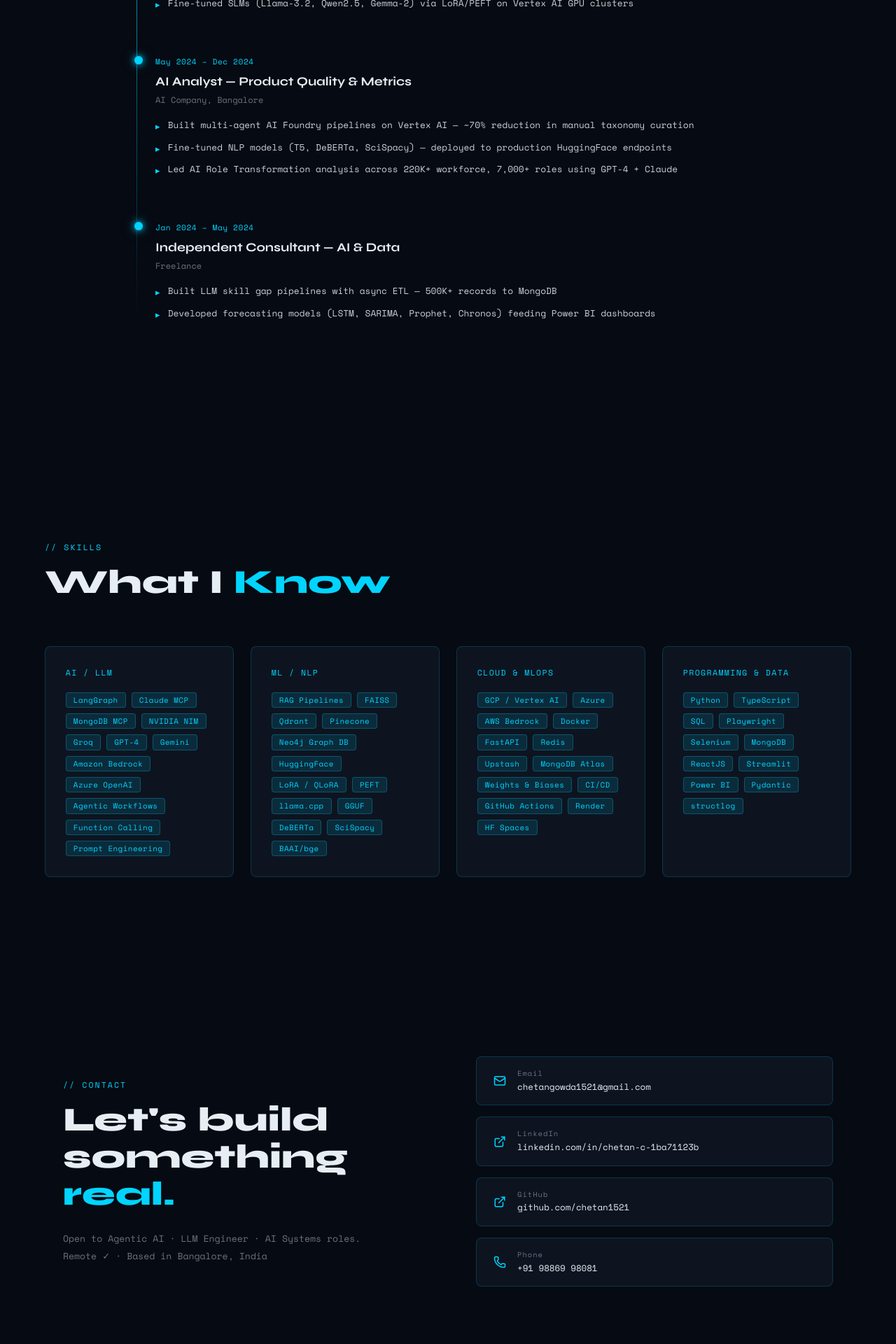
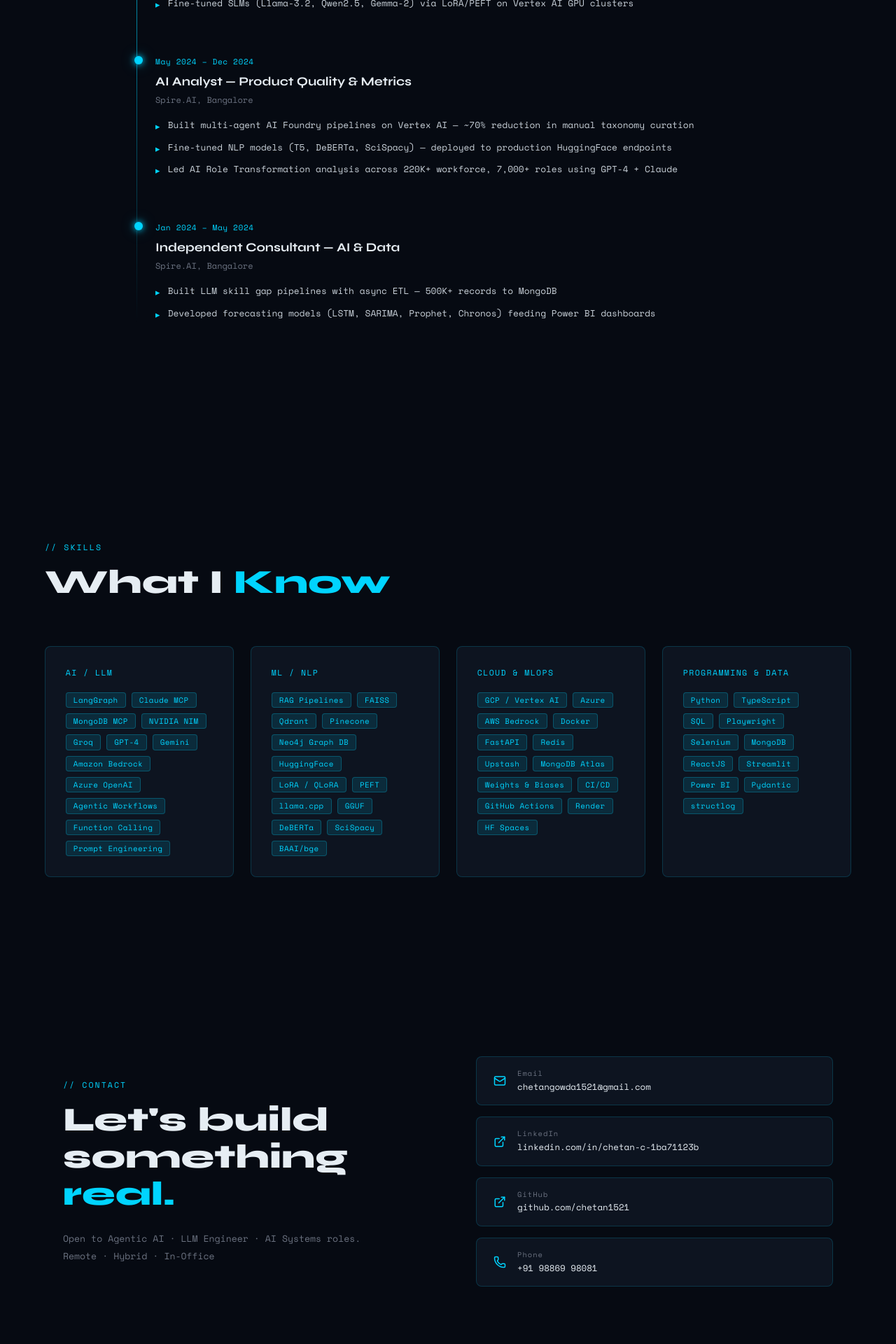
Before and after one commit to chetan1521/chetan1521.github.io, a React (Vite) app: page / in a window 1280 px wide. Shown: the part 4220-6140 px from the top of the page at 70% size. Built offline with nearby package versions, Linux system fonts and the light colour scheme.

Commit message:
Show Spire.AI in experience, update work preference to Remote/Hybrid/In-Office

```diff
--- a/src/components/Contact.tsx
+++ b/src/components/Contact.tsx
@@ -25,7 +25,7 @@
           </h2>
           <p style={{ fontSize: '0.82rem', color: 'var(--text-dim)', lineHeight: 1.9 }}>
             Open to Agentic AI · LLM Engineer · AI Systems roles.<br />
-            Remote ✓ · Based in Bangalore, India
+            Remote · Hybrid · In-Office
           </p>
         </motion.div>
 
--- a/src/components/Experience.tsx
+++ b/src/components/Experience.tsx
@@ -4,7 +4,7 @@
   {
     period: 'Jan 2025 – Present',
     title: 'Software Development Engineer',
-    company: 'AI Company, Bangalore',
+    company: 'Spire.AI, Bangalore',
     bullets: [
       'Built LangGraph-based autonomous browser AI agent — zero human intervention, millions of records crawled per run',
       'Designed MCP agentic chatbots (Claude MCP + MongoDB MCP) — ~60% latency reduction vs traditional middleware stacks',
@@ -16,7 +16,7 @@
   {
     period: 'May 2024 – Dec 2024',
     title: 'AI Analyst — Product Quality & Metrics',
-    company: 'AI Company, Bangalore',
+    company: 'Spire.AI, Bangalore',
     bullets: [
       'Built multi-agent AI Foundry pipelines on Vertex AI — ~70% reduction in manual taxonomy curation',
       'Fine-tuned NLP models (T5, DeBERTa, SciSpacy) — deployed to production HuggingFace endpoints',
@@ -26,7 +26,7 @@
   {
     period: 'Jan 2024 – May 2024',
     title: 'Independent Consultant — AI & Data',
-    company: 'Freelance',
+    company: 'Spire.AI, Bangalore',
     bullets: [
       'Built LLM skill gap pipelines with async ETL — 500K+ records to MongoDB',
       'Developed forecasting models (LSTM, SARIMA, Prophet, Chronos) feeding Power BI dashboards',
```
